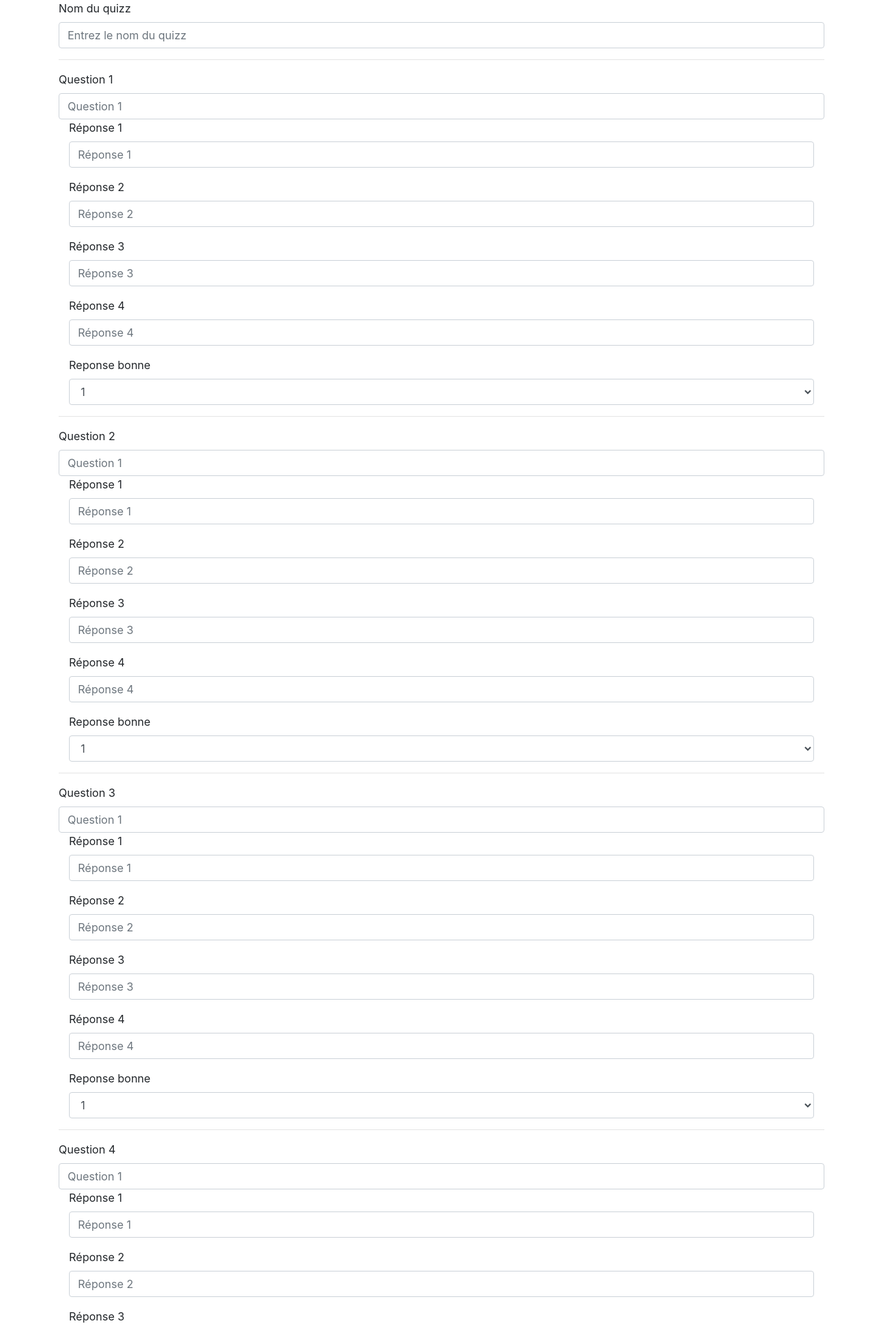
After one commit to Gomerinho/YdaysQuizzApp, a PHP site: page /SEABNB/Inscription/php/add_quizz.php in a window 1280 px wide. The commit adds this page. Shown: the top 1922 px of the page at 69% size. Run offline with PHP 8.4, Linux system fonts and the light colour scheme; a user stored in the database is signed in.

Commit message:
-Ajout CRUD Quizz

```diff
--- /dev/null
+++ b/Inscription/php/add_quizz.php
@@ -0,0 +1,237 @@
+<?php
+require 'inc/function.php';
+require 'inc/db.php';
+require 'inc/request.php';
+
+logged_only();
+
+?>
+
+<!doctype html>
+<html lang="en">
+
+<head>
+    <!-- Required meta tags -->
+    <meta charset="utf-8">
+    <meta name="viewport" content="width=device-width, initial-scale=1, shrink-to-fit=no">
+
+    <!-- Bootstrap CSS -->
+    <link rel="stylesheet" href="https://stackpath.bootstrapcdn.com/bootstrap/4.3.1/css/bootstrap.min.css" integrity="sha384-ggOyR0iXCbMQv3Xipma34MD+dH/1fQ784/j6cY/iJTQUOhcWr7x9JvoRxT2MZw1T" crossorigin="anonymous">
+
+<body>
+    <?php if (isset($_SESSION['flash'])) : ?>
+        <?php foreach ($_SESSION['flash'] as $type => $message) : ?>
+            <div class="ui <?= $type ?> message center" style="width: 50%">
+                <?= $message; ?>
+            </div>
+        <?php endforeach; ?>
+        <?php unset($_SESSION['flash']); ?>
+    <?php endif; ?>
+    <div class="container">
+        <form method='post' action="crud_quizz.php" class='needs-validation' novalidate>
+            <div class="form-group">
+                <label for="QuizzName">Nom du quizz</label>
+                <input type="text" class="form-control" id="QuizzName" placeholder="Entrez le nom du quizz" name="quizz_name" required>
+            </div>
+            <hr>
+            <div class="form-group">
+                <label for="QuizzQ1">Question 1</label>
+                <input type="text" class="form-control" id="QuizzQ1" placeholder="Question 1" name="quizz_q1" required>
+                <div class="container">
+
+                    <div class="form-group">
+                        <label for="QuizzQ1R1">Réponse 1</label>
+                        <input type="text" class="form-control" id="QuizzQ1R1" placeholder="Réponse 1" name="quizz_q1r1">
+                    </div>
+                    <div class="form-group">
+                        <label for="QuizzQ1R2">Réponse 2</label>
+                        <input type="text" class="form-control" id="QuizzQ1R2" placeholder="Réponse 2" name="quizz_q1r2">
+                    </div>
+                    <div class="form-group">
+                        <label for="QuizzQ1R3">Réponse 3</label>
+                        <input type="text" class="form-control" id="QuizzQ1R3" placeholder="Réponse 3" name="quizz_q1r3">
+                    </div>
+                    <div class="form-group">
+                        <label for="QuizzQ1R4">Réponse 4</label>
+                        <input type="text" class="form-control" id="QuizzQ1R4" placeholder="Réponse 4" name="quizz_q1r4">
+                    </div>
+                    <div class="form-group">
+                        <label for="QuizzQ1Rb">Reponse bonne</label>
+                        <select class="form-control" id="QuizzQ1Rb" name="quizz_q1rb">
+                            <option>1</option>
+                            <option>2</option>
+                            <option>3</option>
+                            <option>4</option>
+                        </select>
+                    </div>
+                </div>
+            </div>
+            <hr>
+            <div class="form-group">
+                <label for="QuizzQ2">Question 2</label>
+                <input type="text" class="form-control" id="QuizzQ2" placeholder="Question 1" name="quizz_q2" required>
+                <div class="container">
+
+                    <div class="form-group">
+                        <label for="QuizzQ2R1">Réponse 1</label>
+                        <input type="text" class="form-control" id="QuizzQ2R1" placeholder="Réponse 1" name="quizz_q2r1">
+                    </div>
+                    <div class="form-group">
+                        <label for="QuizzQ2R2">Réponse 2</label>
+                        <input type="text" class="form-control" id="QuizzQ2R2" placeholder="Réponse 2" name="quizz_q2r2">
+                    </div>
+                    <div class="form-group">
+                        <label for="QuizzQ2R3">Réponse 3</label>
+                        <input type="text" class="form-control" id="QuizzQ2R3" placeholder="Réponse 3" name="quizz_q2r3">
+                    </div>
+                    <div class="form-group">
+                        <label for="QuizzQ2R4">Réponse 4</label>
+                        <input type="text" class="form-control" id="QuizzQ2R4" placeholder="Réponse 4" name="quizz_q2r4">
+                    </div>
+                    <div class="form-group">
+                        <label for="QuizzQ2Rb">Reponse bonne</label>
+                        <select class="form-control" id="QuizzQ2Rb" name="quizz_q2rb">
+                            <option>1</option>
+                            <option>2</option>
+                            <option>3</option>
+                            <option>4</option>
+                        </select>
+                    </div>
+                </div>
+            </div>
+            <hr>
+            <div class="form-group">
+                <label for="QuizzQ3">Question 3</label>
+                <input type="text" class="form-control" id="QuizzQ3" placeholder="Question 1" name="quizz_q3" required>
+                <div class="container">
+
+                    <div class="form-group">
+                        <label for="QuizzQ3R1">Réponse 1</label>
+                        <input type="text" class="form-control" id="QuizzQ3R1" placeholder="Réponse 1" name="quizz_q3r1">
+                    </div>
+                    <div class="form-group">
+                        <label for="QuizzQ3R2">Réponse 2</label>
+                        <input type="text" class="form-control" id="QuizzQ3R2" placeholder="Réponse 2" name="quizz_q3r2">
+                    </div>
+                    <div class="form-group">
+                        <label for="QuizzQ3R3">Réponse 3</label>
+                        <input type="text" class="form-control" id="QuizzQ3R3" placeholder="Réponse 3" name="quizz_q3r3">
+                    </div>
+                    <div class="form-group">
+                        <label for="QuizzQ3R4">Réponse 4</label>
+                        <input type="text" class="form-control" id="QuizzQ3R4" placeholder="Réponse 4" name="quizz_q3r4">
+                    </div>
+                    <div class="form-group">
+                        <label for="QuizzQ3Rb">Reponse bonne</label>
+                        <select class="form-control" id="QuizzQ3Rb" name="quizz_q3rb">
+                            <option>1</option>
+                            <option>2</option>
+                            <option>3</option>
+                            <option>4</option>
+                        </select>
+                    </div>
+                </div>
+            </div>
+            <hr>
+            <div class="form-group">
+                <label for="QuizzQ4">Question 4</label>
+                <input type="text" class="form-control" id="QuizzQ4" placeholder="Question 1" name="quizz_q4">
+                <div class="container">
+
+                    <div class="form-group">
+                        <label for="QuizzQ4R1">Réponse 1</label>
+                        <input type="text" class="form-control" id="QuizzQ4R1" placeholder="Réponse 1" name="quizz_q4r1">
+                    </div>
+                    <div class="form-group">
+                        <label for="QuizzQ4R2">Réponse 2</label>
+                        <input type="text" class="form-control" id="QuizzQ4R2" placeholder="Réponse 2" name="quizz_q4r2">
+                    </div>
+                    <div class="form-group">
+                        <label for="QuizzQ4R3">Réponse 3</label>
+                        <input type="text" class="form-control" id="QuizzQ4R3" placeholder="Réponse 3" name="quizz_q4r3">
+                    </div>
+                    <div class="form-group">
+                        <label for="QuizzQ4R4">Réponse 4</label>
+                        <input type="text" class="form-control" id="QuizzQ4R4" placeholder="Réponse 4" name="quizz_q4r4">
+                    </div>
+                    <div class="form-group">
+                        <label for="QuizzQ4Rb">Reponse bonne</label>
+                        <select class="form-control" id="QuizzQ4Rb" name="quizz_q4rb">
+                            <option>1</option>
+                            <option>2</option>
+                            <option>3</option>
+                            <option>4</option>
+                        </select>
+                    </div>
+                </div>
+            </div>
+            <hr>
+            <div class="form-group px-4 py-3">
+                <label for="QuizzQ5">Question 5</label>
+                <input type="text" class="form-control" id="QuizzQ5" placeholder="Question 1" name="quizz_q5">
+                <div class="container">
+
+                    <div class="form-group">
+                        <label for="QuizzQ5R1">Réponse 1</label>
+                        <input type="text" class="form-control needs-validation" id="QuizzQ5R1" placeholder="Réponse 1" name="quizz_q5r1">
+                        <div class="valid-feedback">
+                            Looks good!
+                        </div>
+                    </div>
+                    <div class="form-group">
+                        <label for="QuizzQ5R2">Réponse 2</label>
+                        <input type="text" class="form-control" id="QuizzQ5R2" placeholder="Réponse 2" name="quizz_q5r2">
+                    </div>
+                    <div class="form-group">
+                        <label for="QuizzQ5R3">Réponse 3</label>
+                        <input type="text" class="form-control" id="QuizzQ5R3" placeholder="Réponse 3" name="quizz_q5r3">
+                    </div>
+                    <div class="form-group">
+                        <label for="QuizzQ5R4">Réponse 4</label>
+                        <input type="text" class="form-control" id="QuizzQ5R4" placeholder="Réponse 4" name="quizz_q5r4">
+                    </div>
+                    <div class="form-group">
+                        <label for="QuizzQ5Rb">Reponse bonne</label>
+                        <select class="form-control" id="QuizzQ5Rb" name="quizz_q5rb">
+                            <option>1</option>
+                            <option>2</option>
+                            <option>3</option>
+                            <option>4</option>
+                        </select>
+                    </div>
+                </div>
+            </div>
+            <input type="hidden" name="user_id" value="<?php echo $_SESSION['auth']->id ?>>">
+
+            <button type="submit" class="btn btn-primary" name="envoyer">Envoyez</button>
+        </form>
+    </div>
+
+    <script>
+        // Example starter JavaScript for disabling form submissions if there are invalid fields
+        (function() {
+            'use strict';
+            window.addEventListener('load', function() {
+                // Fetch all the forms we want to apply custom Bootstrap validation styles to
+                var forms = document.getElementsByClassName('needs-validation');
+                // Loop over them and prevent submission
+                var validation = Array.prototype.filter.call(forms, function(form) {
+                    form.addEventListener('submit', function(event) {
+                        if (form.checkValidity() === false) {
+                            event.preventDefault();
+                            event.stopPropagation();
+                        }
+                        form.classList.add('was-validated');
+                    }, false);
+                });
+            }, false);
+        })();
+    </script>
+
+
+    <!-- Optional JavaScript -->
+    <!-- jQuery first, then Popper.js, then Bootstrap JS -->
+    <script src="https://code.jquery.com/jquery-3.3.1.slim.min.js" integrity="sha384-q8i/X+965DzO0rT7abK41JStQIAqVgRVzpbzo5smXKp4YfRvH+8abtTE1Pi6jizo" crossorigin="anonymous"></script>
+    <script src="https://cdnjs.cloudflare.com/ajax/libs/popper.js/1.14.7/umd/popper.min.js" integrity="sha384-UO2eT0CpHqdSJQ6hJty5KVphtPhzWj9WO1clHTMGa3JDZwrnQq4sF86dIHNDz0W1" crossorigin="anonymous"></script>
+    <script src="https://stackpath.bootstrapcdn.com/bootstrap/4.3.1/js/bootstrap.min.js" integrity="sha384-JjSmVgyd0p3pXB1rRibZUAYoIIy6OrQ6VrjIEaFf/nJGzIxFDsf4x0xIM+B07jRM" crossorigin="anonymous"></script>
+</body>
--- a/Inscription/php/inc/request.php
+++ b/Inscription/php/inc/request.php
@@ -2,8 +2,8 @@
 
 require 'db.php';
 
-$adverts = $pdo->prepare('SELECT * FROM adverts INNER JOIN users ON adverts.id_users=users.id')->fetch();
+//$adverts = $pdo->prepare('SELECT * FROM adverts INNER JOIN users ON adverts.id_users=users.id')->fetch();
 
-$result_adverts = $pdo->query("SELECT * FROM adverts INNER JOIN users ON adverts.id_users=users.id ORDER BY date_ad DESC");
+//$result_adverts = $pdo->query("SELECT * FROM adverts INNER JOIN users ON adverts.id_users=users.id ORDER BY date_ad DESC");
 
-$result_reservations = $pdo->query("SELECT * FROM reservation INNER JOIN users ON reservation.id_users=users.id INNER JOIN adverts ON reservation.id_advert=adverts.id_ad ORDER BY date_ad DESC");
+//$result_reservations = $pdo->query("SELECT * FROM reservation INNER JOIN users ON reservation.id_users=users.id INNER JOIN adverts ON reservation.id_advert=adverts.id_ad ORDER BY date_ad DESC");
--- a/Inscription/php/register.php
+++ b/Inscription/php/register.php
@@ -62,4 +62,3 @@ if (!empty($_POST)) {
         exit();
     }
 }
-?>
```
Also changed, not shown: Inscription/php/connexion.php (+9 -8 lines), Inscription/php/crud_quizz.php (added, +19 -0 lines), index.html (+31 -32 lines).
